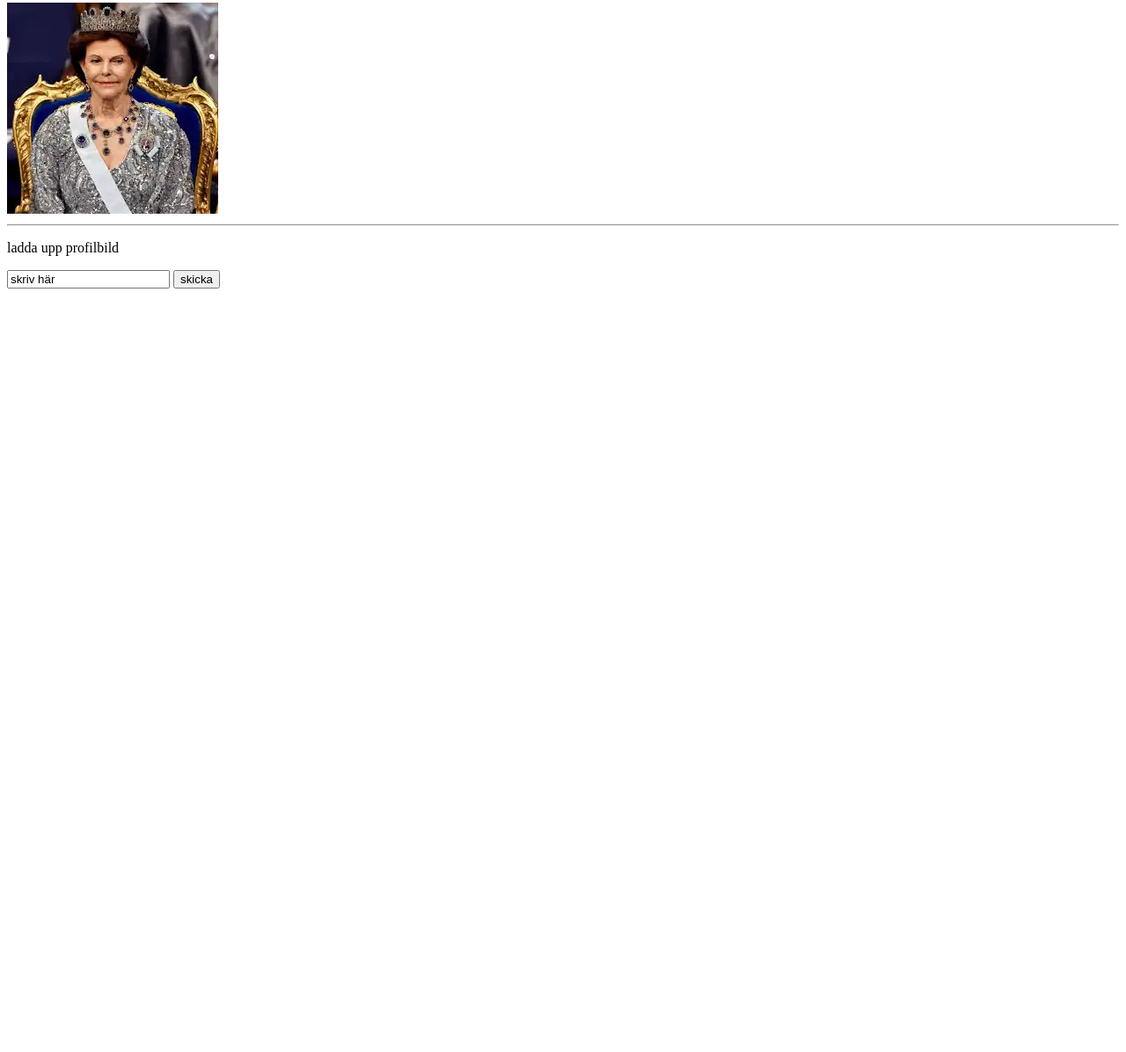
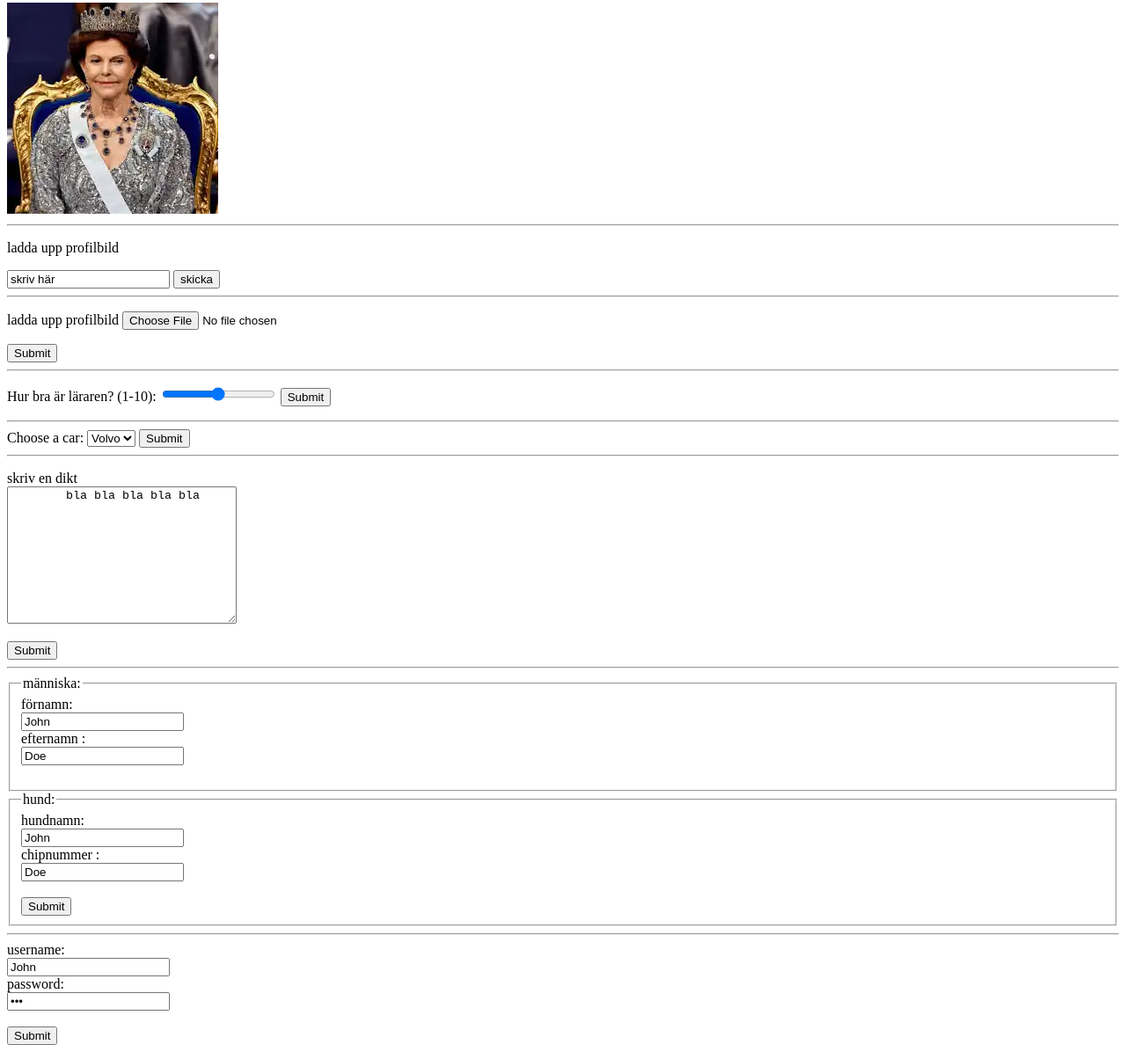
Before and after one commit to olho2008/olho2008.github.io, a plain HTML site: page recreate-forms.html in a window 1280 px wide. Shown: the part 738-1934 px from the top of the page at 88% size. Before the commit the page ends 1074 px from the top, so only its background shows below. Drawn offline with Linux system fonts and the light colour scheme.

Commit message:
forum klar

```diff
--- a/recreate-forms.html
+++ b/recreate-forms.html
@@ -84,6 +84,69 @@
   <form action="/action_page.php">
       <input type="email" name="email" value="skriv här">
       <input type="submit" value="skicka">
+      <hr>
+
+<p>ladda upp profilbild <form action="">
+    <input type="file" name="pic" accept="image/*">
+</p>
+    <input type="submit">
+    <hr>
+
+   <p>Hur bra är läraren? (1-10): <form action="">
+    <input type="range" name="" id="">
+    <input type="submit"> </p>
+    <hr>
+
+    <label for="cars">Choose a car:</label>
+<select id="cars" name="cars">
+  <option value="volvo">Volvo</option>
+  <option value="saab">Saab</option>
+  <option value="fiat">Fiat</option>
+  <option value="audi">Audi</option>
+</select>
+
+<input type="submit">
+
+    <hr>
+
+<p>skriv en dikt <br>
+    <textarea name="message" rows="10" cols="30">
+        bla bla bla bla bla
+        </textarea>
+</p>
+        <input type="submit">
+    <hr>
+
+    <form action="/action_page.php">
+        <fieldset>
+          <legend>människa:</legend>
+          <label for="fname">förnamn:</label><br>
+          <input type="text" id="fname" name="fname" value="John"><br>
+          <label for="lname">efternamn :</label><br>
+          <input type="text" id="lname" name="lname" value="Doe"><br><br>
+
+        </fieldset>
+            <fieldset>
+              <legend>hund:</legend>
+              <label for="fname">hundnamn:</label><br>
+              <input type="text" id="fname" name="fname" value="John"><br>
+              <label for="lname">chipnummer :</label><br>
+              <input type="text" id="lname" name="lname" value="Doe"><br><br>
+              <input type="submit" value="Submit">
+            </fieldset>
+          </form>
+
+          <hr>
+
+
+          <form action="/action_page.php">
+            <label for="fname">username:</label><br>
+            <input type="text" id="fname" name="fname" value="John"><br>
+            <label for="lname">password:</label><br>
+            <input type="password" id="lname" name="lname" value="Doe"><br><br>
+            <input type="submit" value="Submit">
+          </form>
+
 
 
 
```
